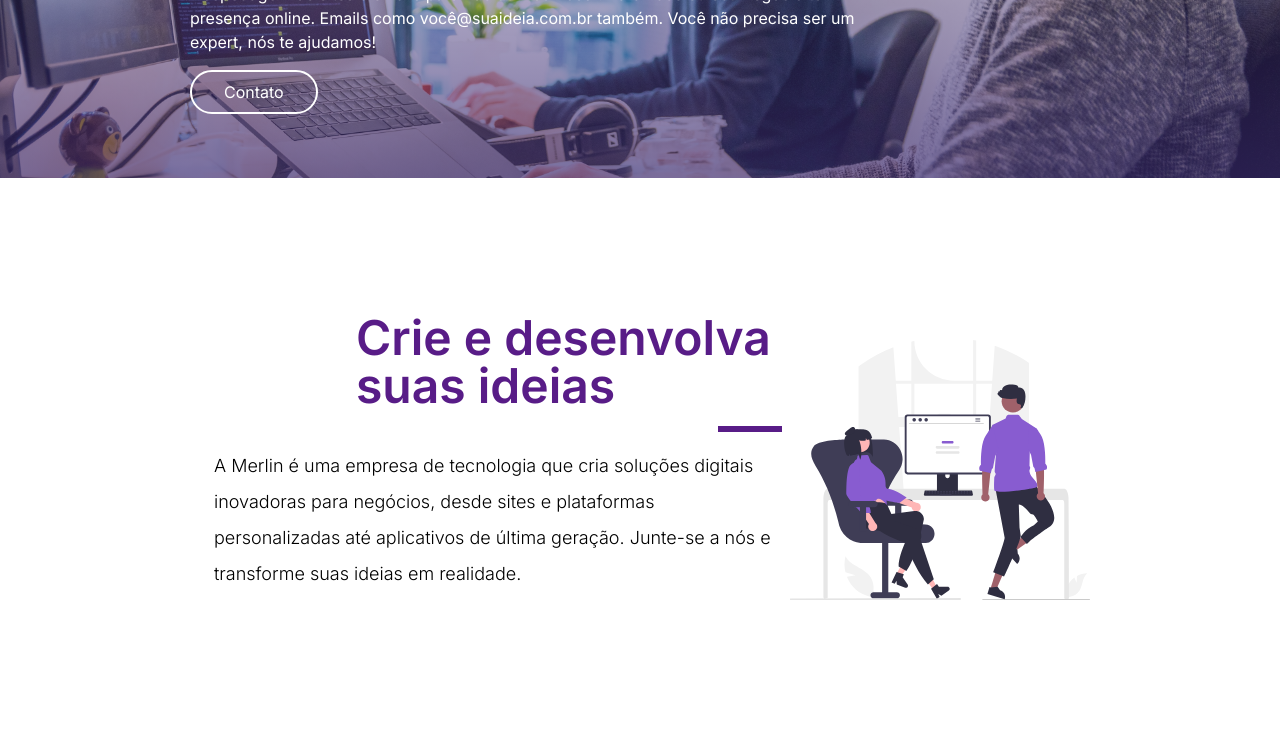
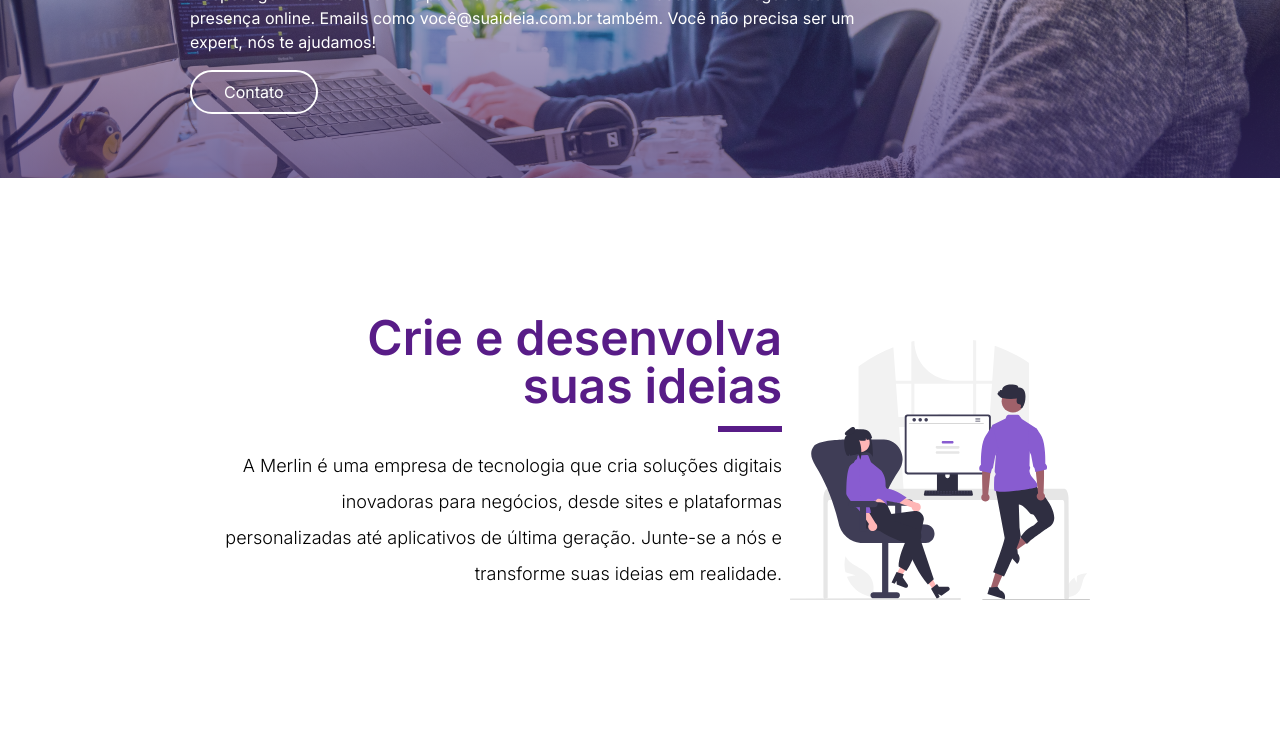
Before and after one commit to edersonff/Merlin-Tech, a Next.js app: page / in a window 1280 px wide. Shown: the part 1937-2668 px from the top of the page. Built offline with nearby package versions, Linux system fonts and the light colour scheme; what tailwindcss-3d would draw is missing.

Commit message:
fix: text-align TextCard

```diff
--- a/src/Components/Geral/TextCard/index.tsx
+++ b/src/Components/Geral/TextCard/index.tsx
@@ -9,10 +9,11 @@ export default function TextCard({
 }: TextCardProps) {
   const marginLeft = pl ? "lg:pl-6" : "";
   const items = align === "left" ? "items-start" : "items-end";
+  const alignText = align === "left" ? "text-left" : "text-right";
 
   return (
     <div
-      className={`flex flex-1 flex-col gap-y-4 p-2 ${marginLeft} text-${align} ${items}`}
+      className={`flex flex-1 flex-col gap-y-4 p-2 ${marginLeft} ${alignText} ${items}`}
     >
       <h3 className={`text-5xl lg:w-3/4 font-semibold text-purple-900`}>
         {title}
```
